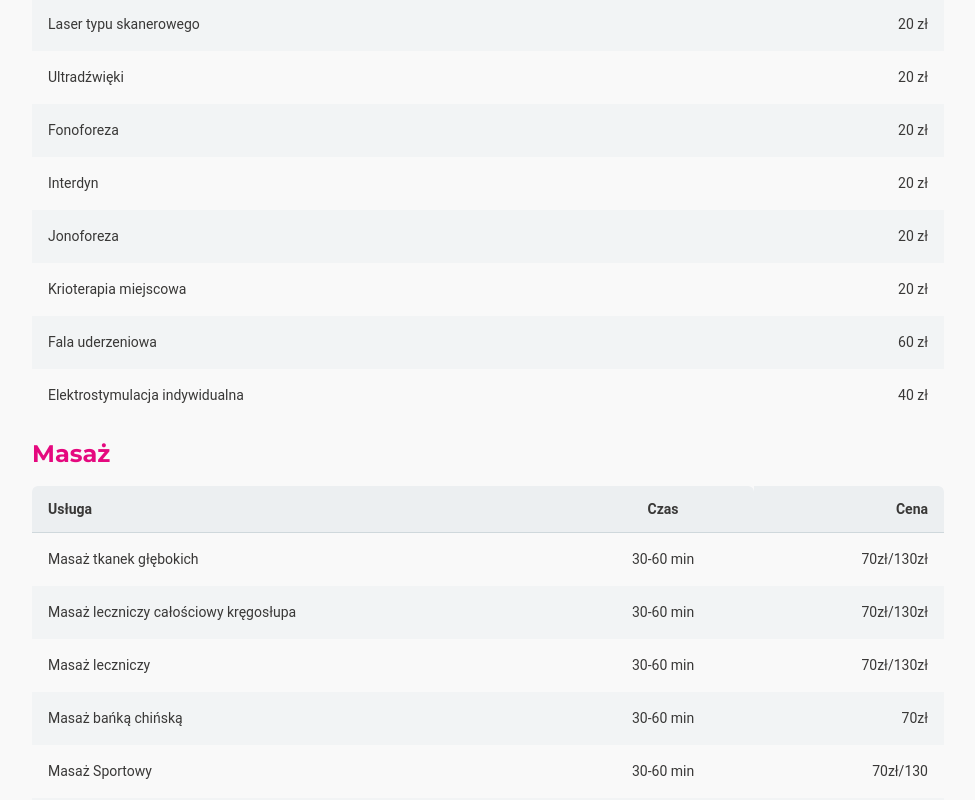
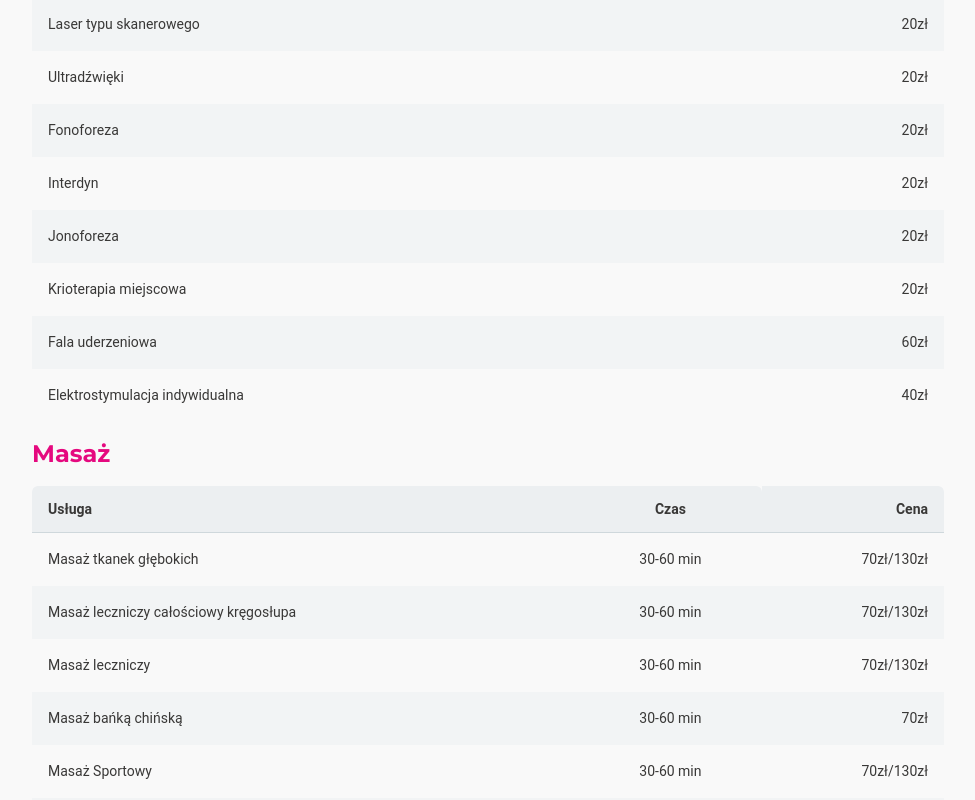
Before and after one commit to A1eeex/praktika_rehabilitacja, a Next.js app: page /price-list in a window 1280 px wide. Shown: the part 960-1760 px from the top of the page, without its empty margins (152-1127 px from the left). Built offline with nearby package versions, Linux system fonts and the light colour scheme.

Commit message:
fix col price

```diff
--- a/components/PriceList.jsx
+++ b/components/PriceList.jsx
@@ -6,79 +6,79 @@ const TABLE_HEAD_FIZYKOTERAPIA = ["Usługa", "Cena"];
 const TABLE_ROWS_FIZYKOTERAPIA = [
     {
       service: "Jonoforeza",
-      price: "20 zł",
+      price: "20zł",
     },
     {
       service: "Galwanizacja",
-      price: "20 zł",
+      price: "20zł",
     },
     {
       service: "Interdyn",
-      price: "20 zł",
+      price: "20zł",
     },
     {
       service: "Tens",
-      price: "20 zł",
+      price: "20zł",
     },
     {
       service: "Diadynamik",
-      price: "20 zł",
+      price: "20zł",
     },
     {
       service: "Elektrostymulacja",
-      price: "20 zł",
+      price: "20zł",
     },
     {
       service: "Prądy Traberta",
-      price: "20 zł",
+      price: "20zł",
     },
     {
       service: "Prądy Kotza",
-      price: "20 zł",
+      price: "20zł",
     },
     {
       service: "Magnetronik",
-      price: "20 zł",
+      price: "20zł",
     },
     {
       service: "Sollux",
-      price: "20 zł",
+      price: "20zł",
     },
     {
       service: "Laser punktowy ",
-      price: "20 zł",
+      price: "20zł",
     },
     {
       service: "Laser typu skanerowego",
-      price: "20 zł",
+      price: "20zł",
     },
     {
       service: "Ultradźwięki",
-      price: "20 zł",
+      price: "20zł",
     },
     {
       service: "Fonoforeza",
-      price: "20 zł",
+      price: "20zł",
     },
     {
       service: "Interdyn",
-      price: "20 zł",
+      price: "20zł",
     },
     {
       service: "Jonoforeza",
-      price: "20 zł",
+      price: "20zł",
     },
     {
       service: "Krioterapia miejscowa",
-      price: "20 zł",
+      price: "20zł",
     },
     {
       service: "Fala uderzeniowa",
-      price: "60 zł",
+      price: "60zł",
     },
     {
       service: "Elektrostymulacja indywidualna ",
-      price: "40 zł",
+      price: "40zł",
     },
   ];
 const TABLE_HEAD_MASAZ = ["Usługa", "Czas", "Cena"];
@@ -106,7 +106,7 @@ const TABLE_ROWS_MASAZ = [
     {
       service: "Masaż Sportowy",
       time: "30-60 min",
-      price: "70zł/130",
+      price: "70zł/130zł",
     },
     {
       service: "Drenaż limfatyczny",
@@ -125,12 +125,12 @@ const TABLE_ROWS_KINEZYTERAPIA = [
     {
       service: "Terapia w obszarze czaszkowo-żuchwowym i czaszkowo-twarzowym",
       time: "30-60 min",
-      price: "80zł",
+      price: "   80zł",
     },
     {
       service: "Indywidualna praca z pacjentem",
       time: "30-60 min",
-      price: "120 zł",
+      price: "120zł",
     },
     {
       service: "Kinesiology taping jednej okolicy (*cena zależna od wielkości aplikacji (wywiad, badanie, oklejanie))",
@@ -220,7 +220,7 @@ const PriceList = () => {
                             <th
                             key={head+index}
                             className={`${
-                                index === 0 ? "rounded-tl-md text-left" : index === 1 ? "rounded-tr-md text-center" : index === 2 ? "rounded-tr-md text-right" : " "} border-b border-blue-gray-100 bg-blue-gray-50 p-4`}
+                                index === 0 ? "w-3/5 rounded-tl-md text-left" : index === 1 ? "w-1/5 rounded-tr-md text-center" : index === 2 ? "w-1/5 rounded-tr-md text-right" : " "} border-b border-blue-gray-100 bg-blue-gray-50 p-4`}
                             >
                             <Typography
                                 variant="small"
@@ -235,17 +235,17 @@ const PriceList = () => {
                     <tbody>
                         {TABLE_ROWS_MASAZ.map(({ service, time, price }, index) => (
                         <tr key={service} className={`even:bg-blue-gray-50/50 `}>
-                            <td className="p-4 text-left">
+                            <td className="w-3/5 p-4 text-left">
                                 <Typography variant="small" className="font-normal">
                                     {service}
                                 </Typography>
                             </td>
-                            <td className="p-4 text-center">
+                            <td className="w-1/5 p-4 text-center">
                                 <Typography variant="small" className="font-normal">
                                     {time}
                                 </Typography>
                             </td>
-                            <td className="p-4 text-right">
+                            <td className="w-1/5 p-4 text-right">
                                 <Typography variant="small" className="font-normal">
                                     {price}
                                 </Typography>
@@ -264,7 +264,7 @@ const PriceList = () => {
                             <th
                             key={head}
                             className={`${
-                                index === 0 ? "rounded-tl-md text-left" : index === 1 ? "rounded-tr-md text-center" : index === 2 ? "rounded-tr-md text-right" : " "} border-b border-blue-gray-100 bg-blue-gray-50 p-4`}
+                                index === 0 ? "w-3/5 rounded-tl-md text-left" : index === 1 ? "w-1/5 rounded-tr-md text-center" : index === 2 ? "w-1/5 rounded-tr-md text-right" : " "} border-b border-blue-gray-100 bg-blue-gray-50 p-4`}
                             >
                             <Typography
                                 variant="small"
@@ -279,17 +279,17 @@ const PriceList = () => {
                     <tbody>
                         {TABLE_ROWS_KINEZYTERAPIA.map(({ service, time, price }, index) => (
                         <tr key={service} className={`even:bg-blue-gray-50/50 `}>
-                            <td className="p-4 text-left">
+                            <td className="w-3/5 p-4 text-left">
                                 <Typography variant="small" className="font-normal">
                                     {service}
                                 </Typography>
                             </td>
-                            <td className="p-4 text-center">
+                            <td className="w-1/5 p-4 text-center">
                                 <Typography variant="small" className="font-normal">
                                     {time}
                                 </Typography>
                             </td>
-                            <td className="p-4 text-right">
+                            <td className="w-1/5 p-4 text-right">
                                 <Typography variant="small" className="font-normal">
                                     {price}
                                 </Typography>
```
